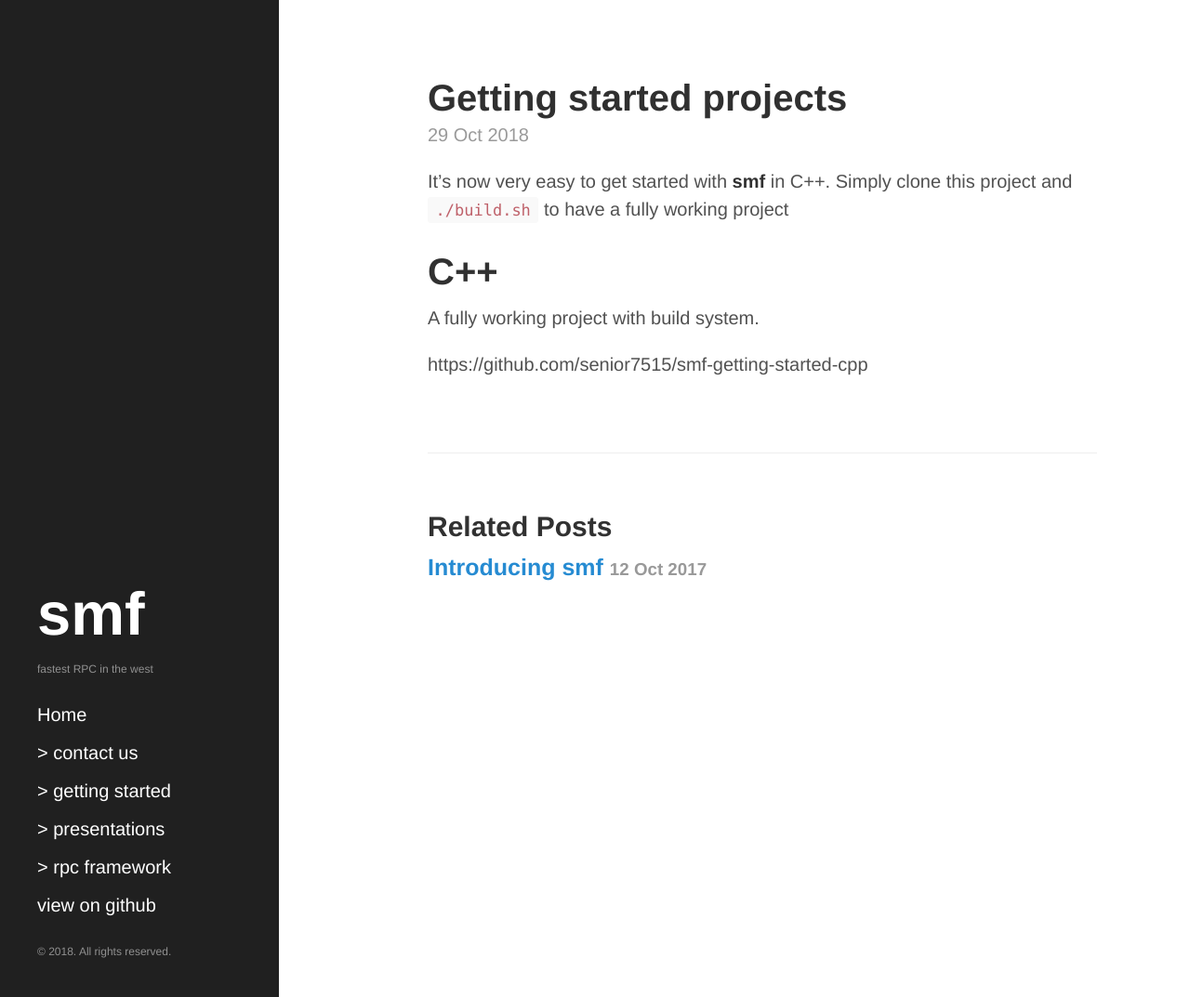
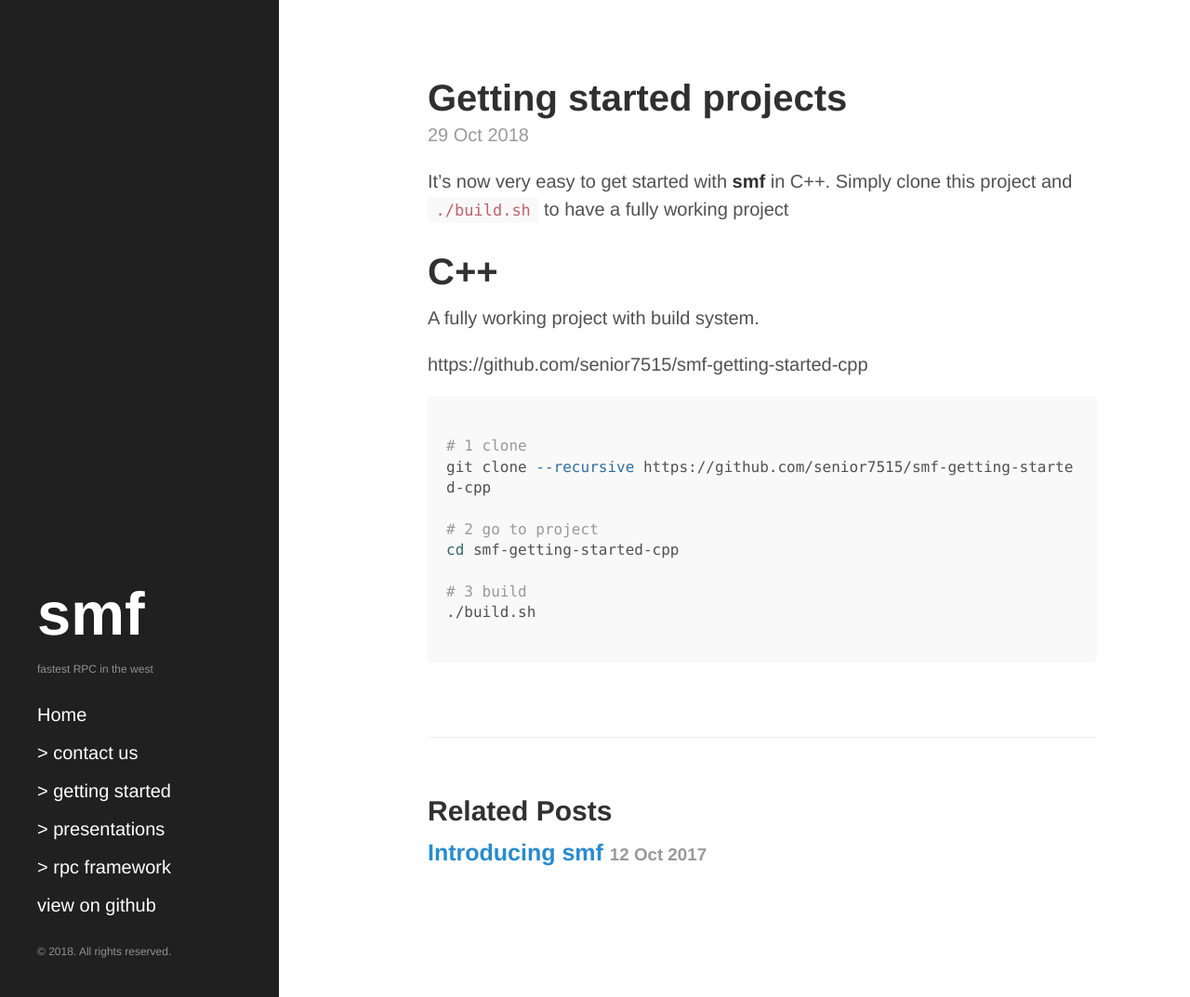
Before and after one commit to smfrpc/smf, a Jekyll site: the page built from docs/_posts/2018-10-29-demo-projects.md, in a window 1280 px wide and 1073 px high. Shown: the whole window at 93% size. Built offline with Jekyll 4.4.1, drawn with Linux system fonts in a browser that asks for light colours.

Commit message:
docs: adding post for getting started w/ c++

````diff
--- a/docs/_posts/2018-10-29-demo-projects.md
+++ b/docs/_posts/2018-10-29-demo-projects.md
@@ -12,3 +12,18 @@ fully working project
 A fully working project with build system.
 
 https://github.com/senior7515/smf-getting-started-cpp
+
+
+
+```sh
+
+# 1 clone
+git clone --recursive https://github.com/senior7515/smf-getting-started-cpp
+
+# 2 go to project
+cd smf-getting-started-cpp
+
+# 3 build
+./build.sh
+
+```
````
